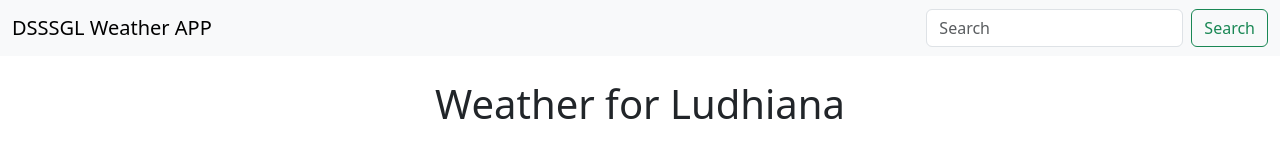
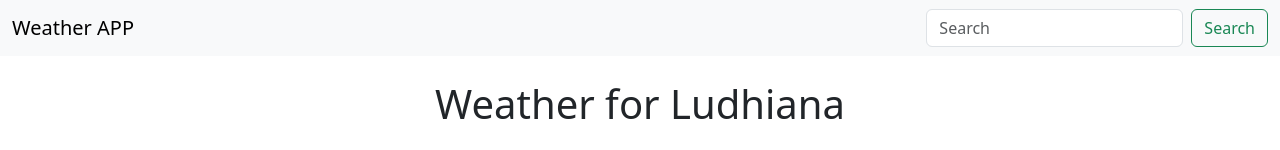
Before and after one commit to Gabrial-8467/weather-App, a plain HTML site: page index.html in a window 1280 px wide. Shown: the top 150 px of the page. Drawn offline with nearby package versions, Linux system fonts and the light colour scheme; no server answers; a script that the page names is missing.

Commit message:
index.html

```diff
--- a/index.html
+++ b/index.html
@@ -4,7 +4,7 @@
     <meta charset="utf-8">
     <meta name="viewport" content="width=device-width, initial-scale=1">
     <meta name="description" content="Stay ahead of the forecast with our reliable weather website. Get real-time updates, accurate predictions, and personalized weather insights for your location. Plan your day confidently with our comprehensive weather information.">
-    <title>DSSSGL WEATHER</title>
+    <title>WEATHER APP</title>
     <link rel="shortcut icon" href="images\IMG20231108135101.jpg" type="image/x-icon">
     <link
     href="https://cdn.jsdelivr.net/npm/bootstrap@5.3.0-alpha3/dist/css/bootstrap.min.css"
@@ -15,7 +15,7 @@
   <body>
     <nav class="navbar navbar-expand-lg bg-body-tertiary">
       <div class="container-fluid">
-        <a class="navbar-brand" href="#">DSSSGL Weather APP</a>
+        <a class="navbar-brand" href="#">Weather APP</a>
         <button class="navbar-toggler" type="button" data-bs-toggle="collapse"
           data-bs-target="#navbarSupportedContent"
           aria-controls="navbarSupportedContent" aria-expanded="false"
```
